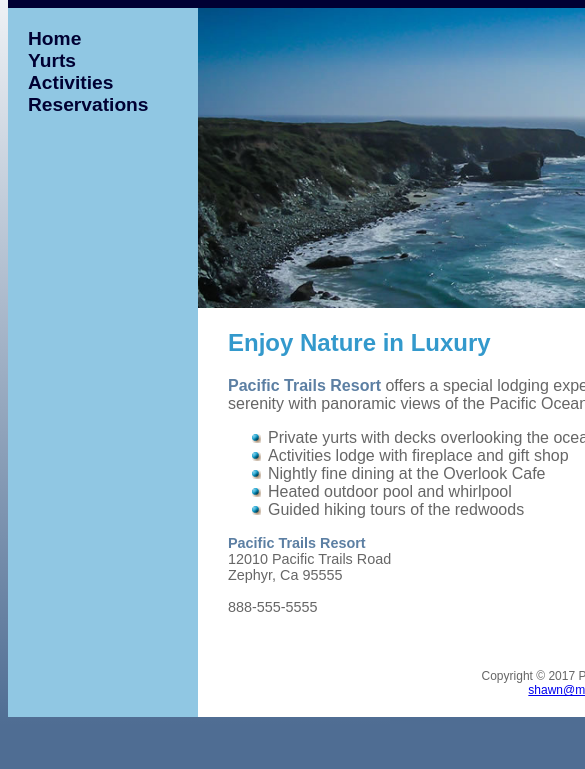
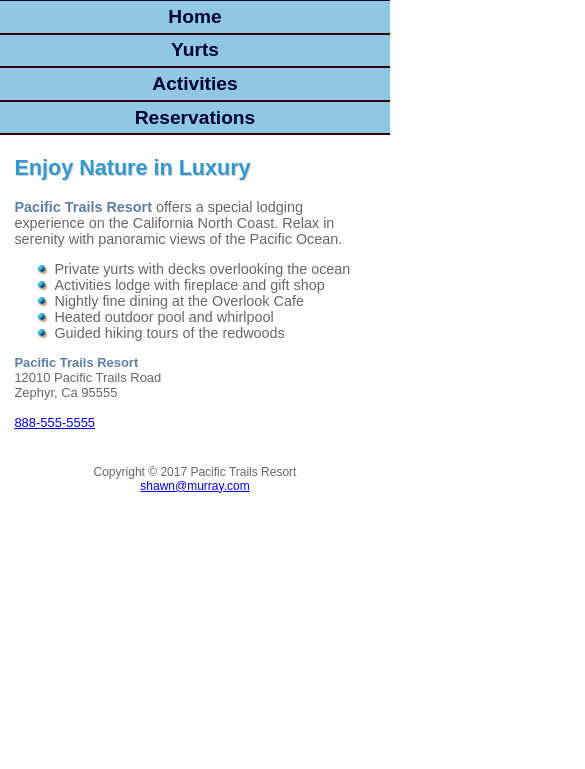
Before and after one commit to mur7ay/PTW, a plain HTML site: page index.html in a window 390 px wide. Shown: the part 75-844 px from the top of the page, 585 px wide, since content can reach past the window. Drawn offline with Linux system fonts and the light colour scheme.

Commit message:
Made the pages fluid

```diff
--- a/index.html
+++ b/index.html
@@ -11,6 +11,12 @@
     <meta name="description" content="Pacific Trails Resort offers a special lodging experience on the California North Coast. Relax in serenity with panoramic views of the Pacific Ocean.">
 
     <link rel="stylesheet" type="text/css" href="pacific.css" />
+
+    <!-- [if lt IE 9]>
+    <script src="http://html5shim.googlecode.com/svn/trunk/html5.js">
+    </script>
+    <![endif] -->
+
 </head>
 
 <body>
@@ -63,7 +69,8 @@
                     <br /> 12010 Pacific Trails Road
                     <br /> Zephyr, Ca 95555
                     <br />
-                    <br /> 888-555-5555
+                    <br /> <a id="mobile" href="tel:888-555-5555">888-555-5555</a>
+                    <span id="desktop">888-555-5555</span>
                 </p>
             </div>
         </main>
--- a/pacific.css
+++ b/pacific.css
@@ -1,3 +1,16 @@
+header, main, nav, footer, figure, figcaption, aside, section,
+article {
+  display: block;
+}
+
+#mobile {
+  display: none;
+}
+
+#desktop {
+  display: inline;
+}
+
 body {
   background-color: #4F6D93;
   color: #666666;
@@ -73,7 +86,7 @@ h1 {
 h2 {
   color: #3399CC;
   font-family: sans-serif;
-  text-shadow: 1px #CCC;
+  text-shadow: 1px 1px #CCC;
 }
 
 h3 {
@@ -129,3 +142,70 @@ dt {
   background-repeat: no-repeat;
   background-image: url(trailhero.jpg);
 }
+
+@media only screen and (max-width: 64em) {
+  body {
+    margin: 0;
+    background-color: #fff;
+  }
+  #wrapper {
+    min-width: 0;
+    width: auto;
+    box-shadow: none;
+  }
+  main {
+    margin-left: 0;
+  }
+  nav {
+    float: none;
+    width: auto;
+    text-align: center;
+    padding: 0.5em;
+  }
+  nav li {
+    display: inline;
+    padding: 0.25em 0.75em;
+  }
+  #homehero, #yurthero, #trailhero {
+    margin-left: 0;
+    height: 200px;
+  }
+  footer {
+    margin-left: 0;
+  }
+}
+
+@media only screen and (max-width: 37.5em) {
+  header {
+    padding-top: 1em;
+  }
+  main {
+    padding: 0.1em 1em;
+    font-size: 90%;
+  }
+  h1 {
+    font-size: 1.5em;
+  }
+  nav {
+    padding: 0;
+  }
+  nav li {
+    display: block;
+    margin: 0;
+    border: 2px #330000; /* I know I could've included the shorthand for this by including solid in the middle, and since I couldn't tell from the book, I went ahead and added the border-bottom-style below since it looked better. */
+    border-bottom-style: solid;
+  }
+  nav a {
+    display: block;
+  }
+  #homehero, #yurthero, #trailhero {
+    display: none;
+    height: 0;
+  }
+  #mobile {
+    display: inline;
+  }
+  #desktop {
+    display: none;
+  }
+}
```
Also changed, not shown: activities.html (+5 -0 lines), yurts.html (+5 -0 lines).
